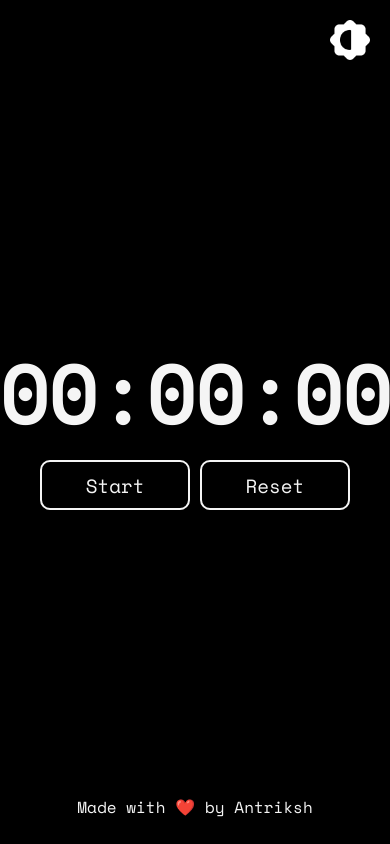
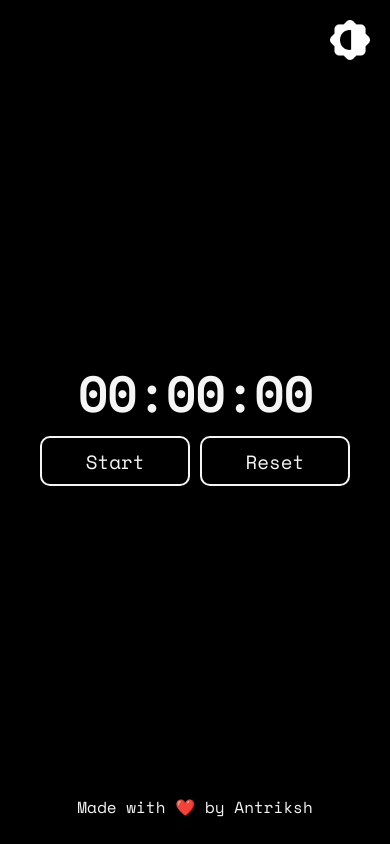
Before and after one commit to AntrikshNarang/Clock-Project, a plain HTML site: page index.html in a window 390 px wide. Drawn offline with nearby package versions, Linux system fonts and the light colour scheme.

Commit message:
Made Changes for Smartphone Size

```diff
--- a/styles.css
+++ b/styles.css
@@ -19,6 +19,12 @@ body{
 h1{
     font-size: 5rem;
     margin-bottom: 2%;
+}
+@media screen and (max-width: 600px) {
+    h1{
+        font-size: 3rem;
+    }
+
 }
 button{
     font-family: 'Space Mono', monospace;
```
